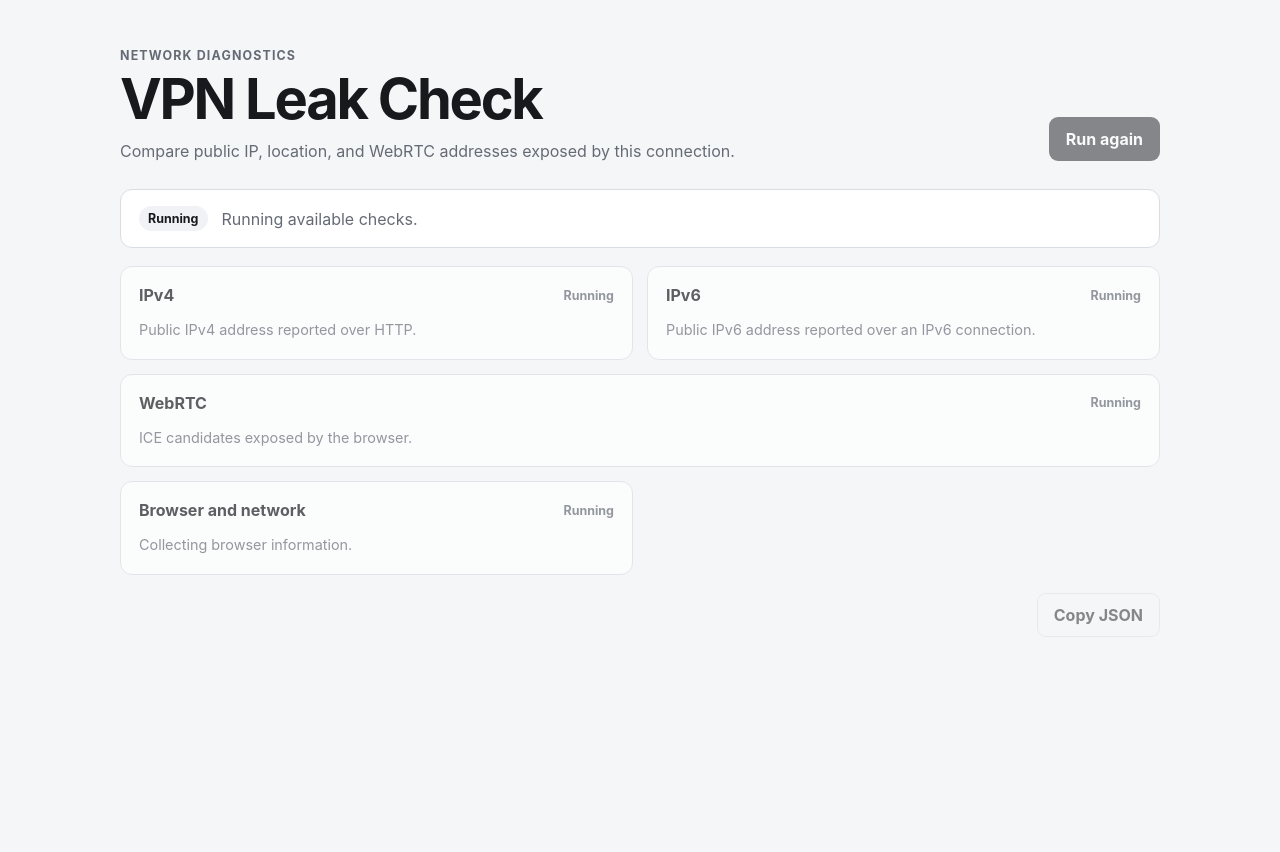
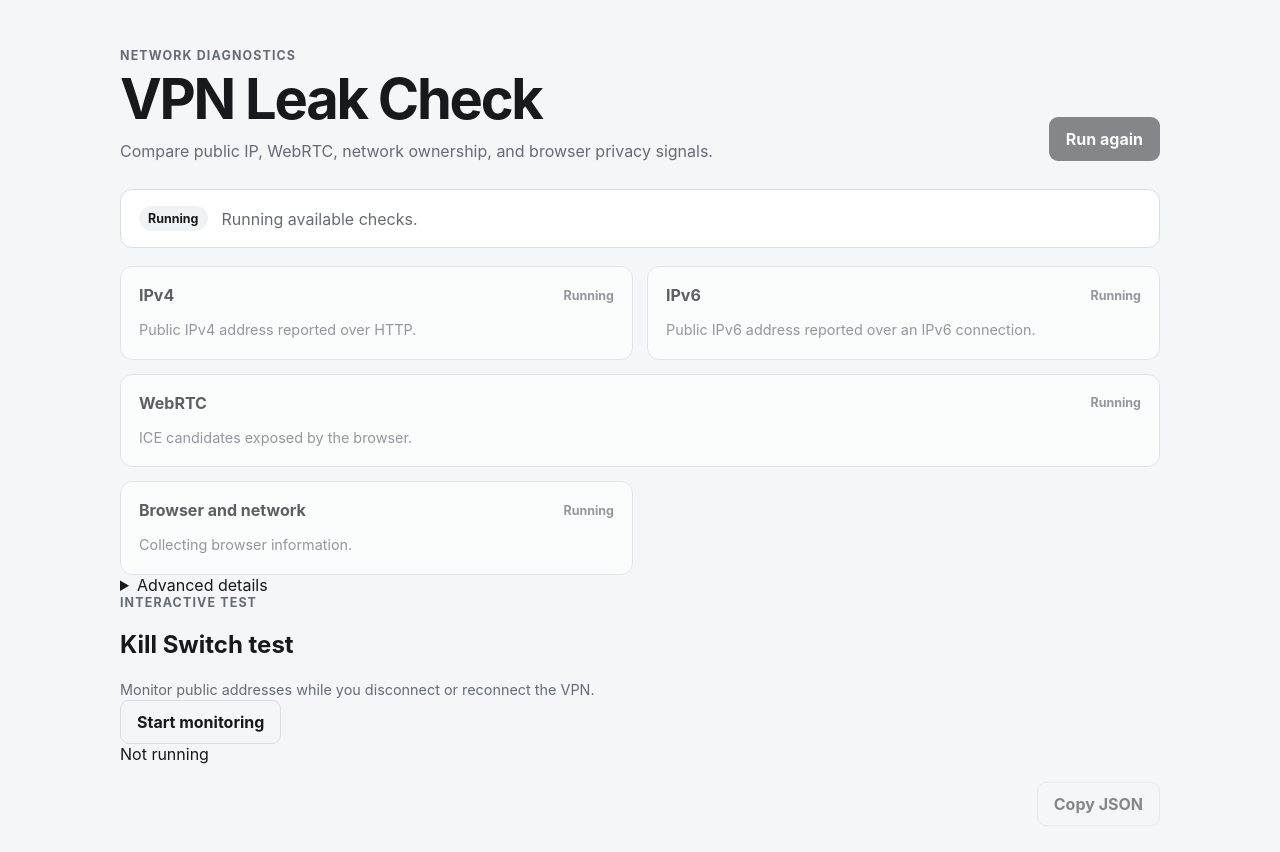
Before and after one commit to pigalev/check-vpn, a website with bundled scripts: page index.html in a window 1280 px wide. Before the commit the page ends 800 px from the top, so only its background shows below. Built offline with nearby package versions, Linux system fonts and the light colour scheme; no server answers.

Commit message:
feat: add advanced and monitor UI shells

```diff
--- a/index.html
+++ b/index.html
@@ -3,7 +3,7 @@
 <head>
   <meta charset="utf-8">
   <meta name="viewport" content="width=device-width, initial-scale=1">
-  <meta name="description" content="Minimal browser-based VPN address leak check.">
+  <meta name="description" content="Browser-based VPN leak and privacy diagnostics.">
   <title>VPN Leak Check</title>
   <link rel="stylesheet" href="./assets/styles.css">
 </head>
@@ -13,16 +13,43 @@
       <div>
         <p class="eyebrow">Network diagnostics</p>
         <h1>VPN Leak Check</h1>
-        <p class="intro">Compare public IP, location, and WebRTC addresses exposed by this connection.</p>
+        <p class="intro">Compare public IP, WebRTC, network ownership, and browser privacy signals.</p>
       </div>
       <button id="run-tests" class="primary-button" type="button">Run again</button>
     </header>
     <main>
       <section class="summary" aria-live="polite">
         <span id="overall-status" class="status-pill" data-status="idle">Starting</span>
-        <p id="overall-message">The available checks start automatically.</p>
+        <div class="summary-copy">
+          <p id="overall-message">The available checks start automatically.</p>
+          <div id="top-findings" class="top-findings"></div>
+        </div>
       </section>
+
       <section id="results-grid" class="results-grid" aria-label="Test results"></section>
+
+      <details id="advanced-details" class="advanced-shell">
+        <summary>Advanced details</summary>
+        <div class="advanced-toolbar">
+          <p>Best-effort third-party diagnostics. Opening this section starts the advanced checks once.</p>
+          <button id="run-advanced" class="secondary-button" type="button">Run advanced again</button>
+        </div>
+        <div id="advanced-results" class="advanced-grid"></div>
+      </details>
+
+      <section id="monitor-section" class="monitor-shell" aria-labelledby="monitor-heading">
+        <div class="monitor-header">
+          <div>
+            <p class="eyebrow">Interactive test</p>
+            <h2 id="monitor-heading">Kill Switch test</h2>
+            <p class="card-detail">Monitor public addresses while you disconnect or reconnect the VPN.</p>
+          </div>
+          <button id="monitor-toggle" class="secondary-button" type="button">Start monitoring</button>
+        </div>
+        <div id="monitor-status" class="monitor-status">Not running</div>
+        <div id="monitor-timeline" class="monitor-timeline"></div>
+      </section>
+
       <div class="report-actions">
         <button id="copy-json" class="secondary-button" type="button" disabled>Copy JSON</button>
       </div>
```
